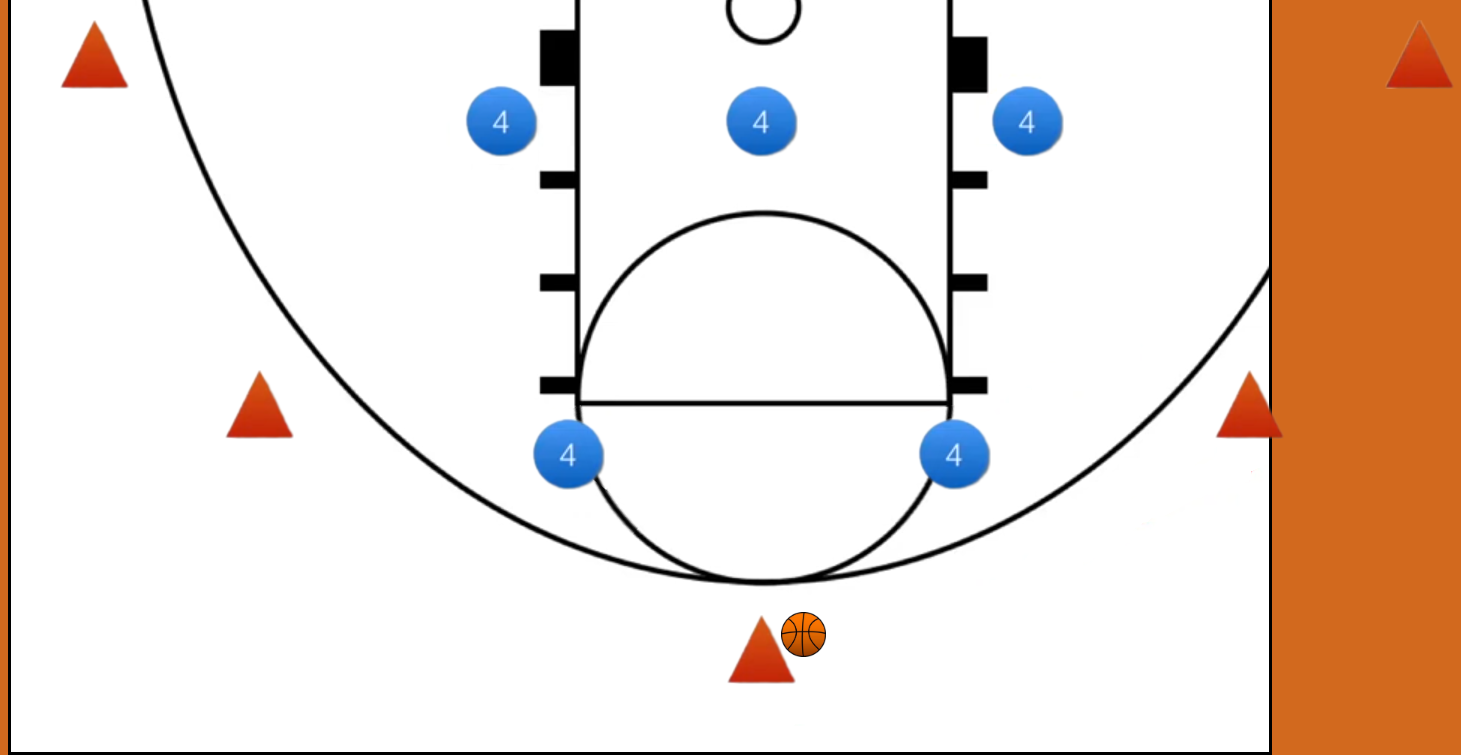
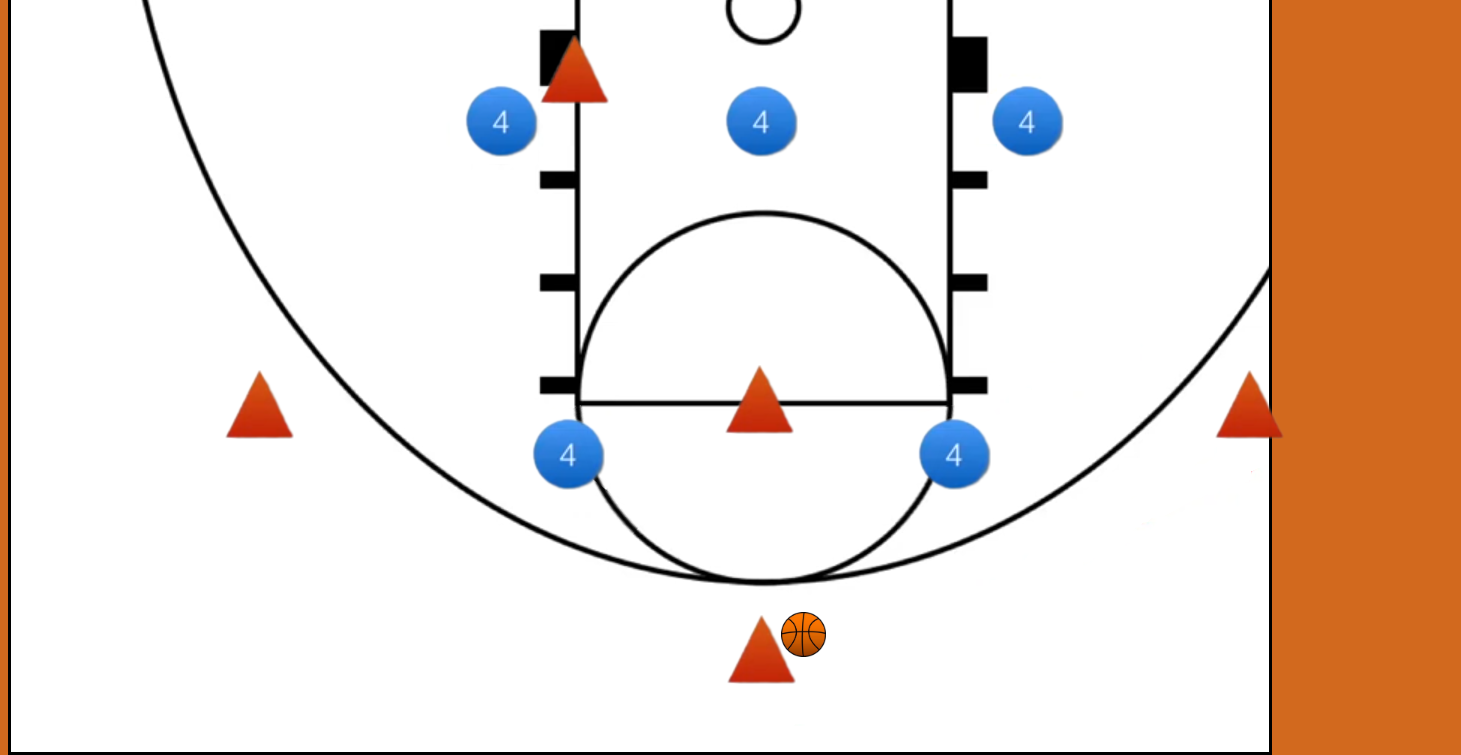
Before and after one commit to Us0kerra/Us0kerra.github.io, a plain HTML site: page high_post.html in a window 1280 px wide. Shown: the part 61-816 px from the top of the page, 1461 px wide, since content can reach past the window. Drawn offline with Linux system fonts and the light colour scheme.

Commit message:
fixed cords

```diff
--- a/high_post.html
+++ b/high_post.html
@@ -16,11 +16,11 @@
         <img src="images/models/defender.png" class="defender" id="def_4" data-x="450" data-y="140">
         <img src="images/models/defender.png" class="defender" id="def_5" data-x="710" data-y = "140">
         <!--Атака-->
-        <img src="images/models/attack.png" class="attacker" id="atk_1" data-x="2690" data-y="270">
+        <img src="images/models/attack.png" class="attacker" id="atk_1" data-x="525" data-y="90">
         <img src="images/models/attack.png" class="attacker" id="atk_2" data-x="210" data-y="425">
         <img src="images/models/attack.png" class="attacker" id="atk_3" data-x="710" data-y="670">
         <img src="images/models/attack.png" class="attacker" id="atk_4" data-x="1200" data-y="425">
-        <img src="images/models/attack.png" class="attacker" id="atk_5" data-x="2890" data-y="600">
+        <img src="images/models/attack.png" class="attacker" id="atk_5" data-x="-" data-y="-">
         <!--Мяч-->
         <img src="images/models/ball.png" id="ball" data-x="710" data-y="670">
     </div>
--- a/styles/high_post.css
+++ b/styles/high_post.css
@@ -55,8 +55,8 @@ img{
 
 
 #atk_1{
-    left:45px;
-    top:75px;
+    left:525px;
+    top:90px;
 }
 
 
@@ -79,8 +79,8 @@ img{
 
 
 #atk_5{
-    left:1370px;
-    top:75px;
+    left:710px;
+    top:420px;
 }
 #ball{
     width: 45px;
--- a/styles/perimeter.css
+++ b/styles/perimeter.css
@@ -67,7 +67,7 @@ img{
 
 
 #atk_3{
-    left:712px;
+    left:710px;
     top:670px;
 }
 
```
